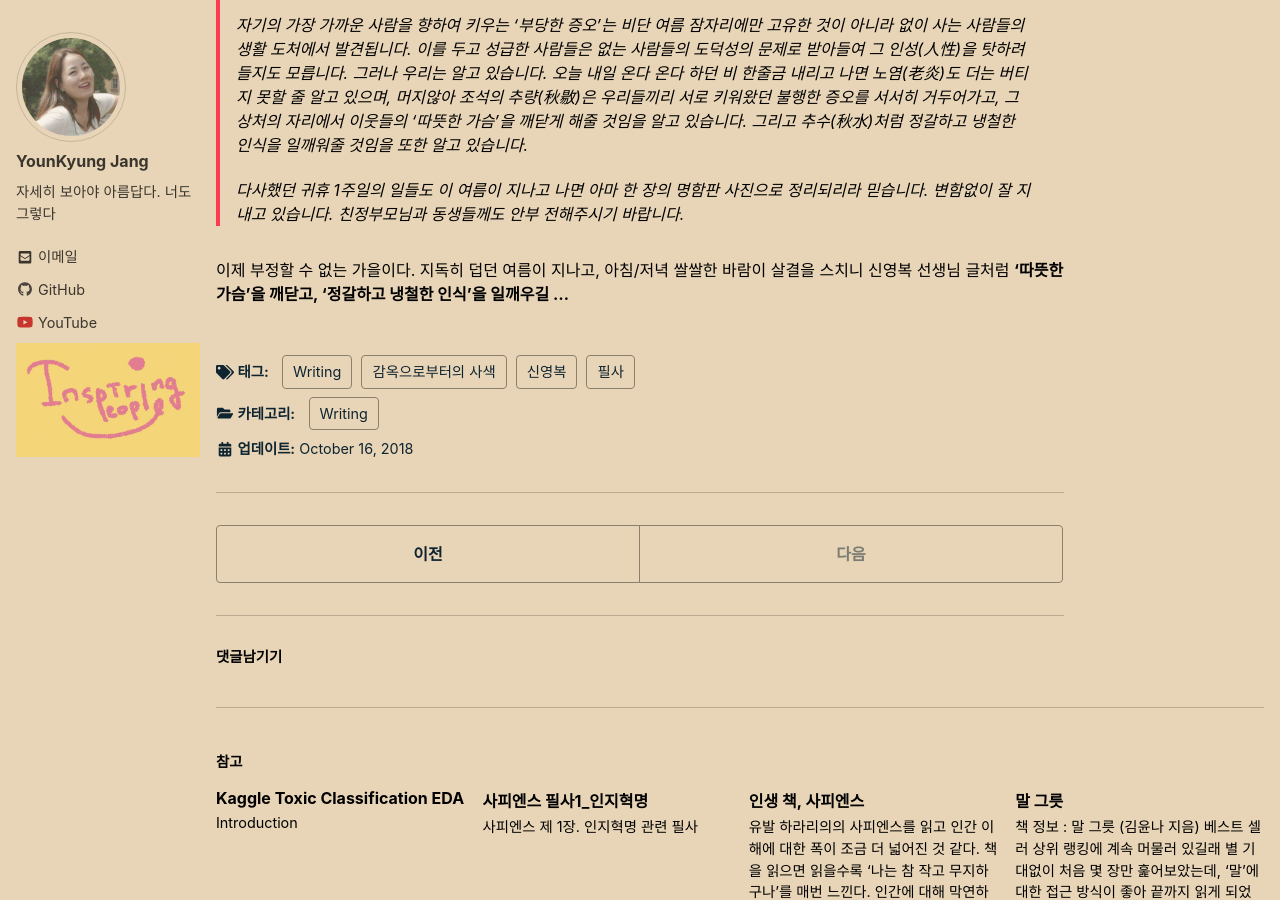
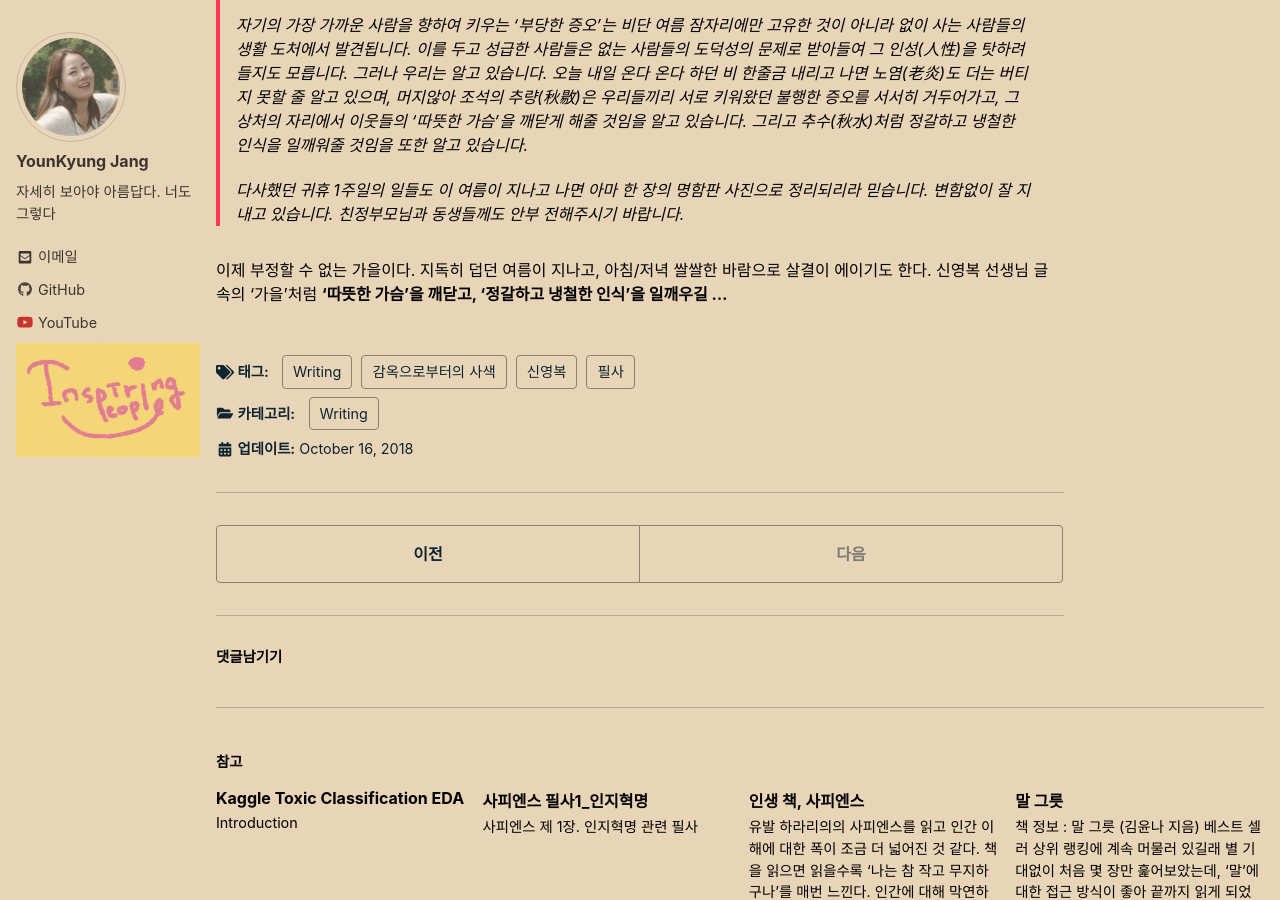
Before and after one commit to InspiringPeople/InspiringPeople.github.io, a Jekyll site: the page built from _posts/2018-10-16-thougts.md, in a window 1280 px wide and 900 px high, scrolled down 469 px. Built offline with Jekyll 4.4.1, drawn with Linux system fonts in a browser that asks for light colours; nearby versions of some CDN libraries; comment, search, counter and statistics services are not loaded.

Commit message:
thoughts

```diff
--- a/_posts/2018-10-16-thougts.md
+++ b/_posts/2018-10-16-thougts.md
@@ -16,4 +16,4 @@ tags : [신영복, 감옥으로부터의 사색, 필사, Writing]
 > 다사했던 귀휴 1주일의 일들도 이 여름이 지나고 나면 아마 한 장의 명함판 사진으로 정리되리라 믿습니다. 변함없이 잘 지내고 있습니다. 친정부모님과 동생들께도 안부 전해주시기 바랍니다.
 >
 
-이제 부정할 수 없는 가을이다. 지독히 덥던 여름이 지나고, 아침/저녁 쌀쌀한 바람이 살결을 스치니 신영복 선생님 글처럼 **'따뜻한 가슴'을 깨닫고, '정갈하고 냉철한 인식'을 일깨우길 ...**
+이제 부정할 수 없는 가을이다. 지독히 덥던 여름이 지나고, 아침/저녁 쌀쌀한 바람으로 살결이 에이기도 한다. 신영복 선생님 글 속의 '가을'처럼 **'따뜻한 가슴'을 깨닫고, '정갈하고 냉철한 인식'을 일깨우길 ...**
```
